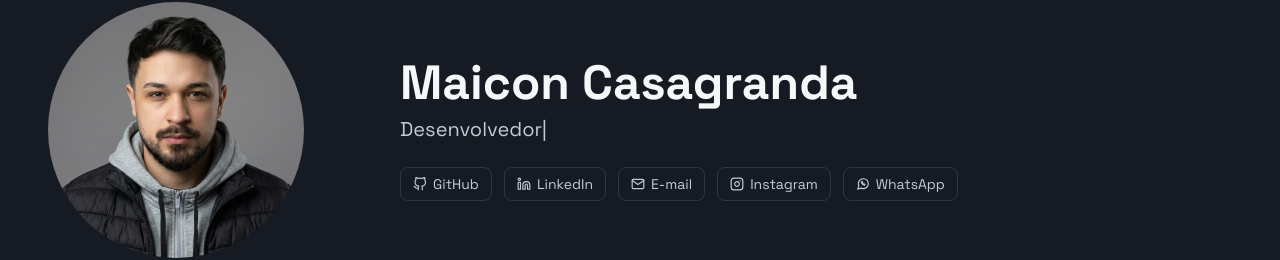
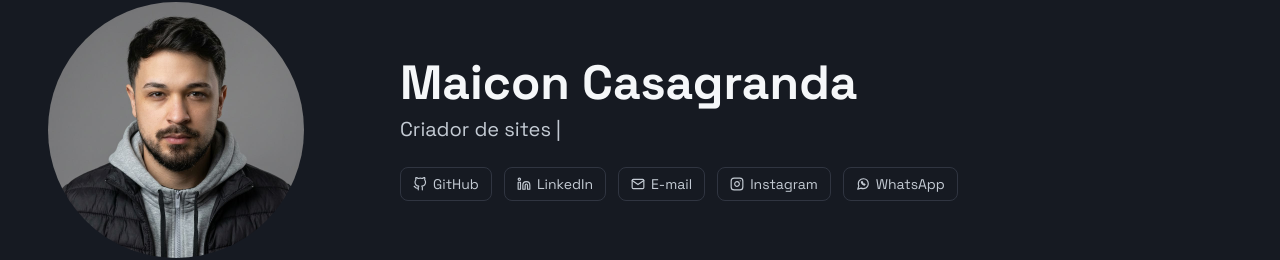
Before and after one commit to MaiconCasagrandaDev/portifolio-maicon, a React (Vite) app: page / in a window 1280 px wide. Shown: the part 270-530 px from the top of the page. Built offline with nearby package versions, Linux system fonts and the light colour scheme.

Commit message:
feat: Hero digita várias frases em ciclo

```diff
--- a/src/components/Hero/index.tsx
+++ b/src/components/Hero/index.tsx
@@ -1,4 +1,4 @@
-import { useEffect, useState } from "react";
+import { useDigitando } from "../../hooks/useDigitando";
 import minhaFoto from "../../assets/images/minha-foto.jpeg";
 import {
   IconGithub,
@@ -13,19 +13,15 @@ const whatsappUrl = `https://wa.me/5554996229897?text=${encodeURIComponent(mensa
 const classeBotao =
   "inline-flex items-center gap-1.5 px-3 py-1.5 rounded-lg border border-border text-text-secondary hover:border-primary hover:text-primary transition-colors";
 
+const frases = [
+  "Desenvolvedor web",
+  "Criador de sites e sistemas",
+  "Atendentes virtuais com IA",
+  "Automações para o seu negócio",
+];
+
 export function Hero() {
-  const texto = "Desenvolvedor";
-  const [textoDigitado, setTextoDigitado] = useState("");
-
-  useEffect(() => {
-    let index = 0;
-    const intervalo = setInterval(() => {
-      setTextoDigitado(texto.slice(0, index + 1));
-      index++;
-      if (index === texto.length) clearInterval(intervalo);
-    }, 200);
-    return () => clearInterval(intervalo);
-  }, []);
+  const textoDigitado = useDigitando(frases);
 
   return (
     <section
```
